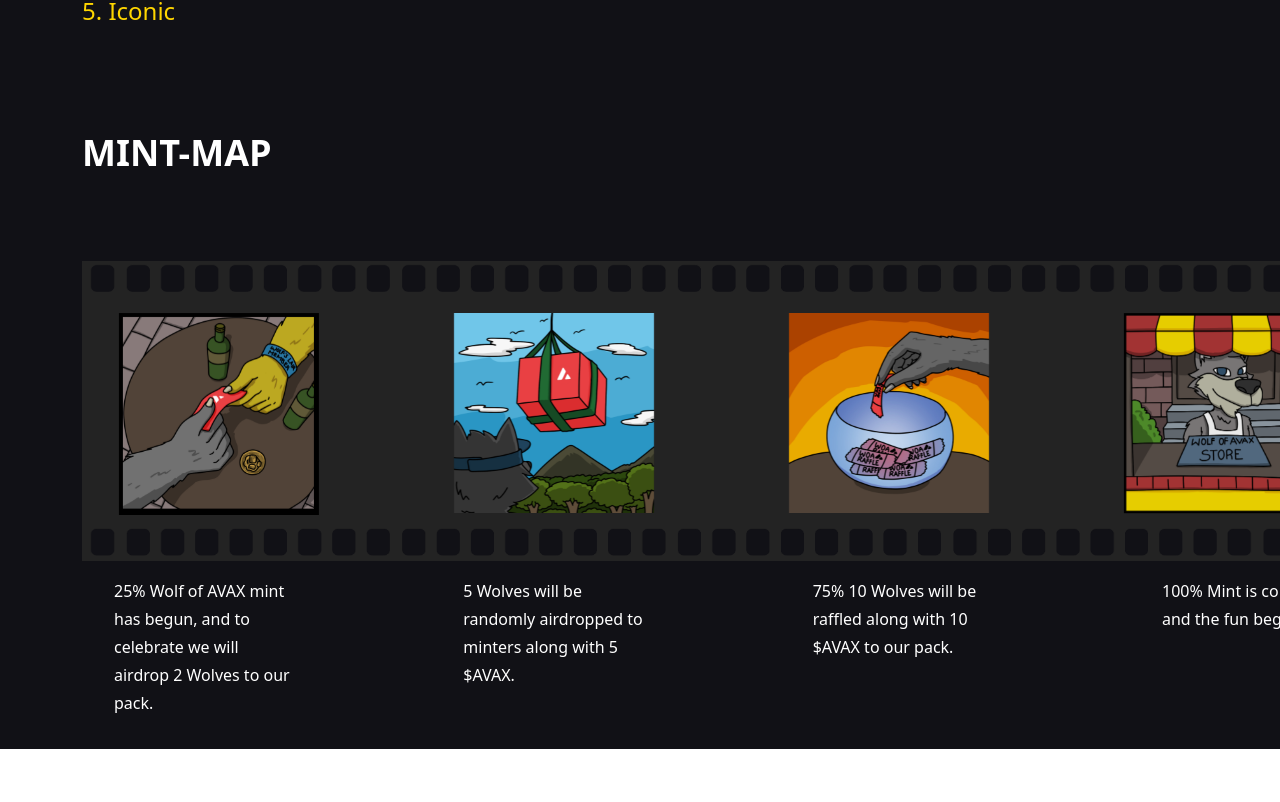
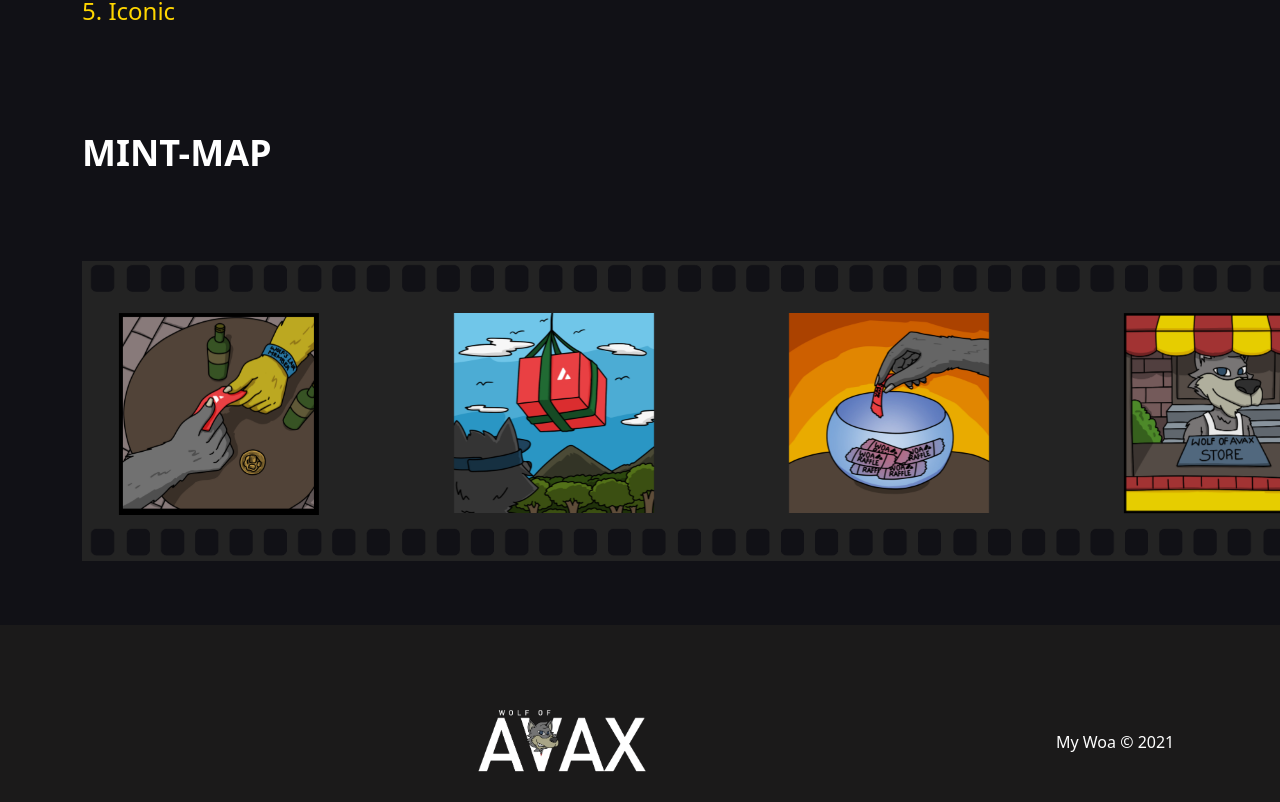
Before and after one commit to healer-1205/avax-nft_staking, a React (Create React App) app: page / in a window 1280 px wide. Shown: the part 2374-3176 px from the top of the page. Before the commit the page ends 3123 px from the top, so only its background shows below. Built offline with nearby package versions, Linux system fonts and the light colour scheme.

Commit message:
finish home page

```diff
--- /dev/null
+++ b/src/components/Footer/Footer.css
@@ -0,0 +1,11 @@
+.footer-container {
+	background-color: rgb(27, 26, 26);
+	padding-top: 80px;
+	color: white;
+}
+
+.footer-row {
+	align-items: center;
+	--tw-border-opacity: 1;
+	color: 1px solid rgba(156, 163, 175, var(--tw-border-opacity));
+}
--- /dev/null
+++ b/src/components/Footer/Footer.tsx
@@ -0,0 +1,22 @@
+import React from "react";
+import { Row, Col, Container } from 'react-bootstrap';
+import Logo from '../../assets/images/logo.png';
+import './Footer.css';
+import 'bootstrap/dist/css/bootstrap.min.css';
+
+export const Footer: React.FC = () => {
+	return (
+		<div className='footer-container mt-5'>
+			<Container className='pb-4'>
+				<Row className='justify-content-around footer-row'>
+					<Col xs={6}  >
+						<img width="180px" style={{ float: "right" }} src={Logo} alt='' />
+					</Col>
+					<Col xs={5} >
+						<div style={{ float: "right" }}>My Woa © 2021</div>
+					</Col>
+				</Row>
+			</Container>
+		</div>
+	);
+}
--- /dev/null
+++ b/src/components/Footer/index.ts
@@ -0,0 +1 @@
+export * from "./Footer";
--- a/src/components/Header/Header.tsx
+++ b/src/components/Header/Header.tsx
@@ -1,4 +1,4 @@
-import React, { useEffect, useState } from "react";
+import React, { useState } from "react";
 import { Row, Col, Offcanvas } from 'react-bootstrap';
 import { Link } from "react-router-dom";
 import { HiMenu } from 'react-icons/hi';
@@ -53,8 +53,8 @@
 							return (
 								<li key={index}  >
 									{
-										nav.name == 'Docs' ?
-											<a href={nav.link} target="_blank" className={activeIndex === index ? "cool-link active" : "cool-link"} onClick={() => setActiveIndex(index)} >
+										nav.name === 'Docs' ?
+											<a href={nav.link} target="_blank" rel="noreferrer" className={activeIndex === index ? "cool-link active" : "cool-link"} onClick={() => setActiveIndex(index)} >
 												{nav.name}
 											</a>
 											:
@@ -81,12 +81,12 @@
 							return (
 								<li key={index} >
 									{
-										nav.name == 'Docs' ?
-											<a href={nav.link} target="_blank" className={activeIndex === index ? "cool-link active" : "cool-link"} onClick={() => setActiveIndex(index)} >
+										nav.name === 'Docs' ?
+											<a href={nav.link} target="_blank" rel="noreferrer" className={activeIndex === index ? "cool-link active" : "cool-link"} onClick={() => setActiveIndex(index)} >
 												{nav.name}
 											</a>
 											:
-											<Link to={nav.link} className={activeIndex == index ? "cool-link active" : "cool-link"} onClick={() => setActiveIndex(index)} >
+											<Link to={nav.link} className={activeIndex === index ? "cool-link active" : "cool-link"} onClick={() => setActiveIndex(index)} >
 												{nav.name}
 											</Link>
 									}
--- a/src/pages/Home/Home.tsx
+++ b/src/pages/Home/Home.tsx
@@ -4,6 +4,7 @@
 import { Slide, Zoom } from "react-awesome-reveal";
 import './Home.css';
 import { Header } from '../../components/Header'
+import { Footer } from '../../components/Footer'
 import MintImg from '../../assets/images/mintimg.png'
 import Roll from '../../assets/images/roll.png'
 import PicBlue from '../../assets/images/picblue.png'
@@ -146,24 +147,9 @@
 							</li>
 						</ul>
 					</Slide>
-					<Slide direction='down' duration={300}  >
-						<ul className='roadmap-text'>
-							<li >
-								<p>25% Wolf of AVAX mint has begun, and to celebrate we will airdrop 2 Wolves to our pack.</p>
-							</li>
-							<li >
-								<p>5 Wolves will be randomly airdropped to minters along with 5 $AVAX. </p>
-							</li>
-							<li >
-								<p>75%  10 Wolves will be raffled along with 10 $AVAX to our pack.</p>
-							</li>
-							<li >
-								<p>100% Mint is complete and the fun begins!</p>
-							</li>
-						</ul>
-					</Slide>
 				</Container>
 			</div>
+			<Footer />
 		</div>
 	)
 }
```
